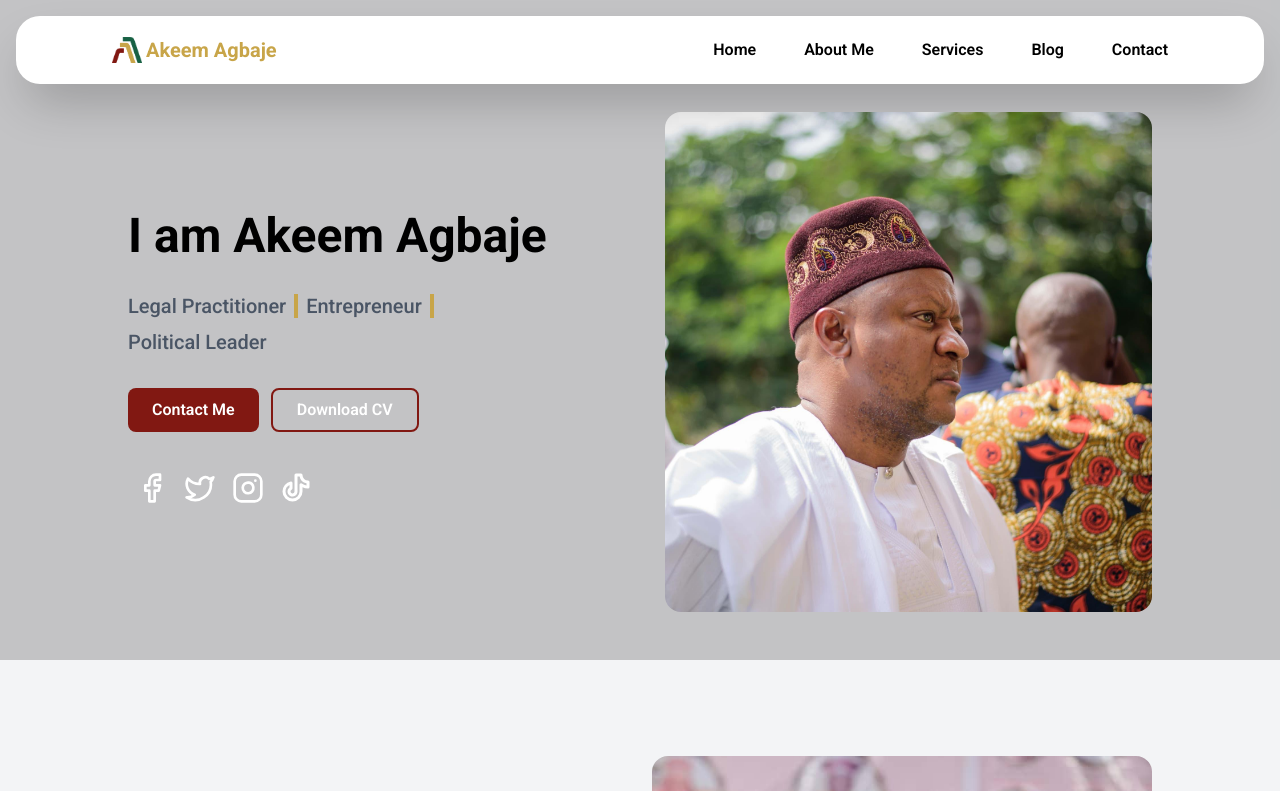
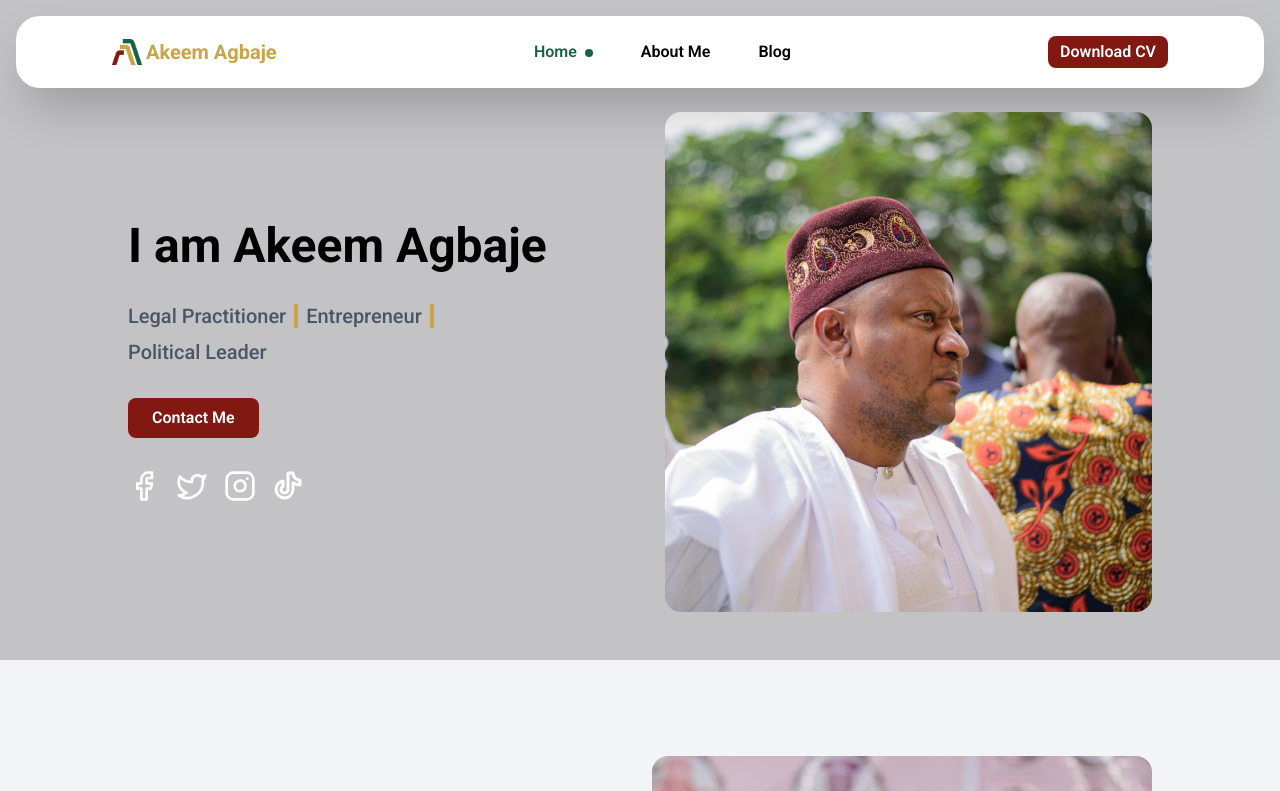
Before and after one commit to antimonycodes/akeemagbaje, a React (Vite) app: page / in a window 1280 px wide. Shown: the top 791 px of the page. Built offline with nearby package versions, Linux system fonts and the light colour scheme.

Commit message:
Add smooth scrolling for contact section, integrate react-scroll, and update navigation links

```diff
--- a/package.json
+++ b/package.json
@@ -18,6 +18,7 @@
     "react-dom": "^19.0.0",
     "react-icons": "^5.4.0",
     "react-router-dom": "^7.1.5",
+    "react-scroll": "^1.9.2",
     "swiper": "^11.2.2",
     "tailwindcss": "^4.0.5",
     "three-globe": "^2.41.12"
--- a/src/App.jsx
+++ b/src/App.jsx
@@ -1,13 +1,24 @@
 import "./App.css";
-import { Routes, Route } from "react-router-dom";
+import { Routes, Route, useLocation } from "react-router-dom";
 import Index from "./pages/Index";
 import Nav from "./components/Nav";
 import About from "./pages/About";
 import Footer from "./components/shared/Footer";
 import BlogDetails from "./pages/BlogDetails";
 import Blog from "./pages/Blog";
+import { useEffect } from "react";
 
 function App() {
+  const location = useLocation();
+
+  useEffect(() => {
+    if (location.hash) {
+      const element = document.getElementById(location.hash.substring(1));
+      if (element) {
+        element.scrollIntoView({ behavior: "smooth" });
+      }
+    }
+  }, [location]);
   return (
     <div className=" font-roboto">
       <div className=" ">
--- a/src/components/Home/Hero.jsx
+++ b/src/components/Home/Hero.jsx
@@ -97,12 +97,12 @@ const Hero = () => {
           <button className=" w-fit py-2 px-6 rounded-lg cursor-pointer bg-secondary text-white font-semibold">
             Contact Me
           </button>
-          <button className=" w-fit py-2 px-6 rounded-lg border-2 cursor-pointer border-secondary text-white font-semibold">
+          {/* <button className=" w-fit py-2 px-6 rounded-lg border-2 cursor-pointer border-secondary text-white font-semibold">
             Download CV
-          </button>
+          </button> */}
         </div>
         {/* social links */}{" "}
-        <div className=" bg-suppor p-2 rounded-2xl  flex items-center justify- gap-4 z-10">
+        <div className="mx-0 bg-suppor p rounded-2xl  flex items-center justify- gap-4 z-10">
           {socialLinks.map((social, index) => (
             <a
               key={index}
--- a/src/components/Nav.jsx
+++ b/src/components/Nav.jsx
@@ -1,18 +1,20 @@
 import React, { useState } from "react";
-import { Link } from "react-router-dom";
+import { Link, useNavigate, useLocation } from "react-router-dom";
 import { Menu, X } from "lucide-react";
 import { motion } from "framer-motion";
+import { Link as ScrollLink, animateScroll as scroll } from "react-scroll";
 import logo from "../assets/agbaje-logo-design-no-bg.png";
 
 const Nav = () => {
   const [isOpen, setIsOpen] = useState(false);
+  const navigate = useNavigate();
+  const location = useLocation();
 
   const navLinks = [
     { name: "Home", path: "/" },
-    { name: "About Me", path: "#" },
-    { name: "Services", path: "#" },
+    { name: "About Me", path: "/about" },
     { name: "Blog", path: "/blog" },
-    { name: "Contact", path: "#" },
+    // { name: "Contact", path: "contact" }, // This will be a scroll link
   ];
 
   const menuVariants = {
@@ -20,15 +22,37 @@ const Nav = () => {
     closed: { opacity: 0, y: "-100%" },
   };
 
+  const handleNavClick = (path) => {
+    if (path === "contact") {
+      if (location.pathname !== "/") {
+        navigate("/#contact");
+      } else {
+        scroll.scrollTo(document.getElementById("contact").offsetTop);
+      }
+    } else {
+      navigate(path);
+    }
+    setIsOpen(false);
+  };
+
+  const isActive = (path) => {
+    if (path === "contact") {
+      return location.hash === "#contact";
+    }
+    return location.pathname === path;
+  };
+
   return (
     <div className="fixed top-4 w-full z-[999] px-4">
       <div className="rounded-3xl shadow-2xl py-1 bg-blackl/20 bg-white backdrop-blur-3xl max-w-7xl mx-auto">
         <div className="flex justify-between items-center py-4 px-6 md:px-24">
           {/* logo */}
+          <Link to="/">
             <div className="text-xl font-bold flex flexcol items-center gap-1">
               <img src={logo} alt="" width={30} />
               <p className="text-primary hidden md:block">Akeem Agbaje</p>
             </div>
+          </Link>
           {/* hamburger menu for mobile */}
           <div className="md:hidden">
             <button onClick={() => setIsOpen(!isOpen)} className="text-black">
@@ -41,17 +65,52 @@ const Nav = () => {
           </div>
           {/* links */}
           <div className="hidden md:flex space-x-12 hover:text-support">
-            {navLinks.map((link) => (
+            {navLinks.map((link) =>
+              link.path === "contact" ? (
+                <ScrollLink
+                  key={link.name}
+                  to={link.path}
+                  smooth={true}
+                  duration={500}
+                  className={`text-md font-semibold cursor-pointer ${
+                    isActive(link.path)
+                      ? "text-support font-bold"
+                      : "text-black"
+                  }`}
+                  onClick={() => handleNavClick(link.path)}
+                >
+                  {link.name}
+                  {isActive(link.path) && (
+                    <span className="ml-2 inline-block w-2 h-2 bg-support rounded-full"></span>
+                  )}
+                </ScrollLink>
+              ) : (
                 <Link
                   key={link.name}
                   to={link.path}
-                className="text-black text-md font-semibold hover:text-support"
+                  className={`text-md font-semibold ${
+                    isActive(link.path)
+                      ? "text-support font-bold"
+                      : "text-black"
+                  }`}
+                  onClick={() => handleNavClick(link.path)}
                 >
                   {link.name}
+                  {isActive(link.path) && (
+                    <span className="ml-2 inline-block w-2 h-2 bg-support rounded-full"></span>
+                  )}
                 </Link>
-            ))}
+              )
+            )}
           </div>
           {/* download CV button */}
+          <a
+            href="/cv.pdf"
+            download
+            className="hidden md:block borde py-1 px-3 rounded-lg bg-secondary text-white font-semibold"
+          >
+            Download CV
+          </a>
         </div>
       </div>
       {/* mobile menu */}
@@ -68,16 +127,47 @@ const Nav = () => {
         >
           <X className="h-8 w-8" />
         </button>
-        {navLinks.map((link) => (
+        {navLinks.map((link) =>
+          link.path === "contact" ? (
+            <ScrollLink
+              key={link.name}
+              to={link.path}
+              smooth={true}
+              duration={500}
+              className={`text-xl font-semibold mb-4 cursor-pointer ${
+                isActive(link.path) ? "text-support font-bold" : "text-black"
+              }`}
+              onClick={() => handleNavClick(link.path)}
+            >
+              {link.name}
+              {isActive(link.path) && (
+                <span className="ml-2 inline-block w-2 h-2 bg-support rounded-full"></span>
+              )}
+            </ScrollLink>
+          ) : (
             <Link
               key={link.name}
               to={link.path}
-            className="text-black text-xl font-semibold mb-4"
+              className={`text-xl font-semibold mb-4 ${
+                isActive(link.path) ? "text-support font-bold" : "text-black"
+              }`}
+              onClick={() => handleNavClick(link.path)}
+            >
+              {link.name}
+              {isActive(link.path) && (
+                <span className="ml-2 inline-block w-2 h-2 bg-support rounded-full"></span>
+              )}
+            </Link>
+          )
+        )}
+        <a
+          href="/cv.pdf"
+          download
+          className="borde py-2 px-4 rounded-lg bg-secondary text-white font-semibold"
           onClick={() => setIsOpen(false)}
         >
-            {link.name}
-          </Link>
-        ))}
+          Download CV
+        </a>
       </motion.div>
     </div>
   );
--- a/src/pages/BlogDetails.jsx
+++ b/src/pages/BlogDetails.jsx
@@ -11,11 +11,11 @@ const BlogDetails = () => {
   return (
     <div className=" bg-gray-100 py-24">
       <div className="px-4 md:px-24 py-4 mb-16 mt-12 ">
-        <div className=" px-24">
+        <div className=" px- md:px-24">
           <Breadcrumbs />
         </div>
         <div className="  flex items-center justify-center">
-          <h1 className="text-3xl md:text-4xl xl:text-5xl font-bold text-center lg:max-w-[75%]  text-black">
+          <h1 className="text-2xl md:text-4xl xl:text-5xl font-bold md:text-center lg:max-w-[75%]  text-black">
             {blog.heading}
           </h1>
         </div>
--- a/src/pages/Index.jsx
+++ b/src/pages/Index.jsx
@@ -23,7 +23,9 @@ const Index = () => {
 
       <Testimonial />
       <Blog />
-      <Contact />
+      <div id="contact">
+        <Contact />
+      </div>
       <Newsletter />
     </div>
   );
```
Also changed, not shown: 1 other file (tests, documents, lock files or other folders). Lines whose indentation alone changed are shown as unchanged.
